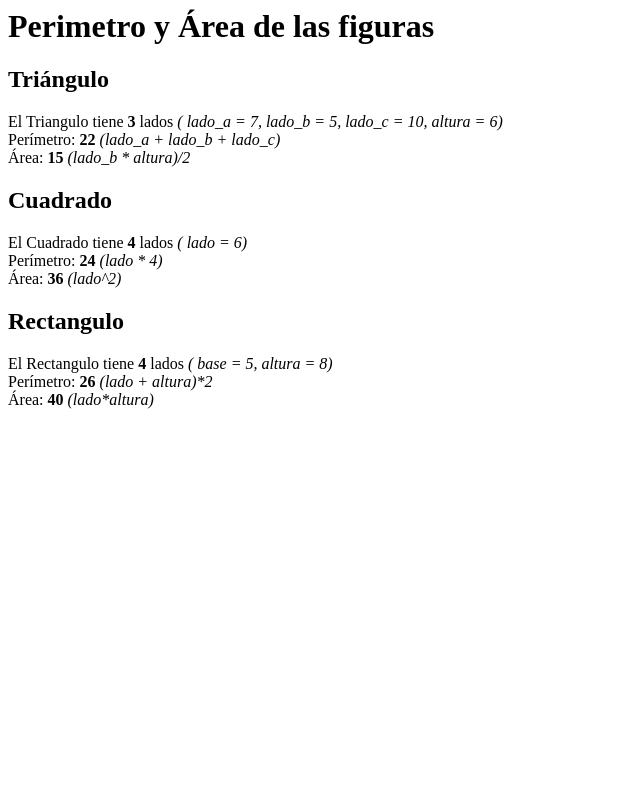
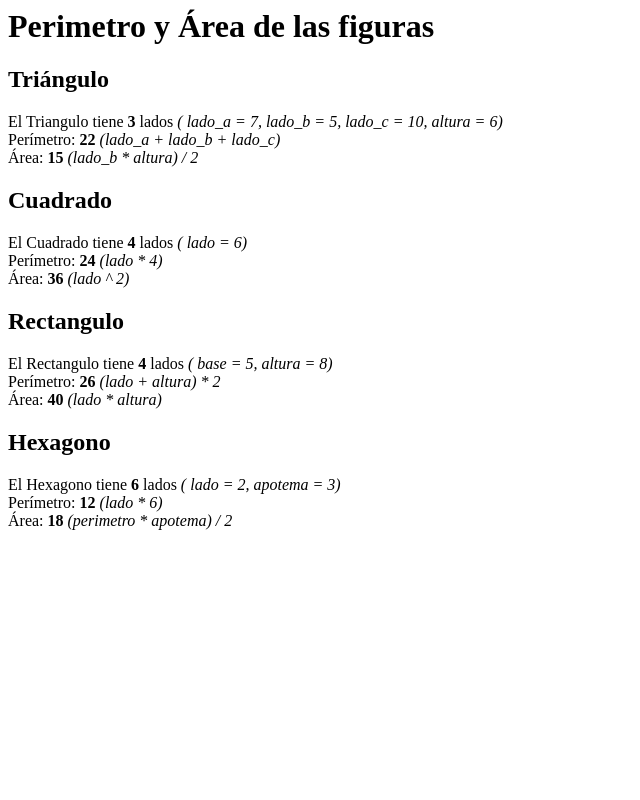
Before and after one commit to wathuro/PHP_POO, a PHP site: page /Figuras.php in a window 1280 px wide. Shown: the whole page, without its empty margins (0-640 px from the left). Run offline with PHP 8.4, Linux system fonts and the light colour scheme.

Commit message:
contenido actulizado

```diff
--- a/POLIGONOS/Figuras.php
+++ b/POLIGONOS/Figuras.php
@@ -11,16 +11,22 @@ echo '<h2>Triángulo</h2>';
 $triangulo = new Triangulo(7, 5, 10, 6);
 echo $triangulo->detalle_figura();
 echo '<div>Perímetro: <b>'. $triangulo->perimetro() .' </b><em>(lado_a + lado_b + lado_c)</em></div>';
-echo '<div>Área: <b>'. $triangulo->area() .' </b><em>(lado_b * altura)/2</em></div>';
+echo '<div>Área: <b>'. $triangulo->area() .' </b><em>(lado_b * altura) / 2</em></div>';
 
 echo '<h2>Cuadrado</h2>';
 $cuadrado = new Cuadrado(6);
 echo $cuadrado->detalle_figura();
 echo '<div>Perímetro: <b>'. $cuadrado->perimetro() .' </b><em>(lado * 4)</em></div>';
-echo '<div>Área: <b>'. $cuadrado->area() .' </b><em>(lado^2)</em></div>';
+echo '<div>Área: <b>'. $cuadrado->area() .' </b><em>(lado ^ 2)</em></div>';
 
 echo '<h2>Rectangulo</h2>';
 $rectangulo = new Rectangulo(5, 8);
 echo $rectangulo->detalle_figura();
-echo '<div>Perímetro: <b>'. $rectangulo->perimetro() .' </b><em>(lado + altura)*2</em></div>';
-echo '<div>Área: <b>'. $rectangulo->area() .' </b><em>(lado*altura)</em></div>';
+echo '<div>Perímetro: <b>'. $rectangulo->perimetro() .' </b><em>(lado + altura) * 2</em></div>';
+echo '<div>Área: <b>'. $rectangulo->area() .' </b><em>(lado * altura)</em></div>';
+
+echo '<h2>Hexagono</h2>';
+$hexagono = new Hexagono(2, 3);
+echo $hexagono->detalle_figura();
+echo '<div>Perímetro: <b>'. $hexagono->perimetro() .' </b><em>(lado * 6)</em></div>';
+echo '<div>Área: <b>'. $hexagono->area() .' </b><em>(perimetro * apotema) / 2</em></div>';
--- a/POLIGONOS/Hexagono.php
+++ b/POLIGONOS/Hexagono.php
@@ -0,0 +1,22 @@
+<?php
+class Hexagono extends Poligono {
+    private $lado;
+    private $apotema;
+
+    public function __construct($lado, $apotema) {
+        $this->lados = 6; //Atributo desde la clase padre Poligono
+        $this->lado = $lado;
+        $this->apotema = $apotema;
+    }
+    public function perimetro() {
+        return $this->lado * 6;
+    }
+    public function area() {
+        return ( self::perimetro() * $this->apotema) / 2;
+    }
+    public function detalle_figura() {
+        // La funcion get_called_class() imprime el nombre de la clase donde se encuetra.
+        return 'El '. get_called_class() . ' tiene <b>'. $this->lados .' </b>lados '
+                .'<em>( lado = '. $this->lado .', apotema = '. $this->apotema .')</em>';
+    }
+}
```
Also changed, not shown: POSTRES/interfaces.php (added, +43 -0 lines), POSTRES/postres.php (added, +21 -0 lines).
